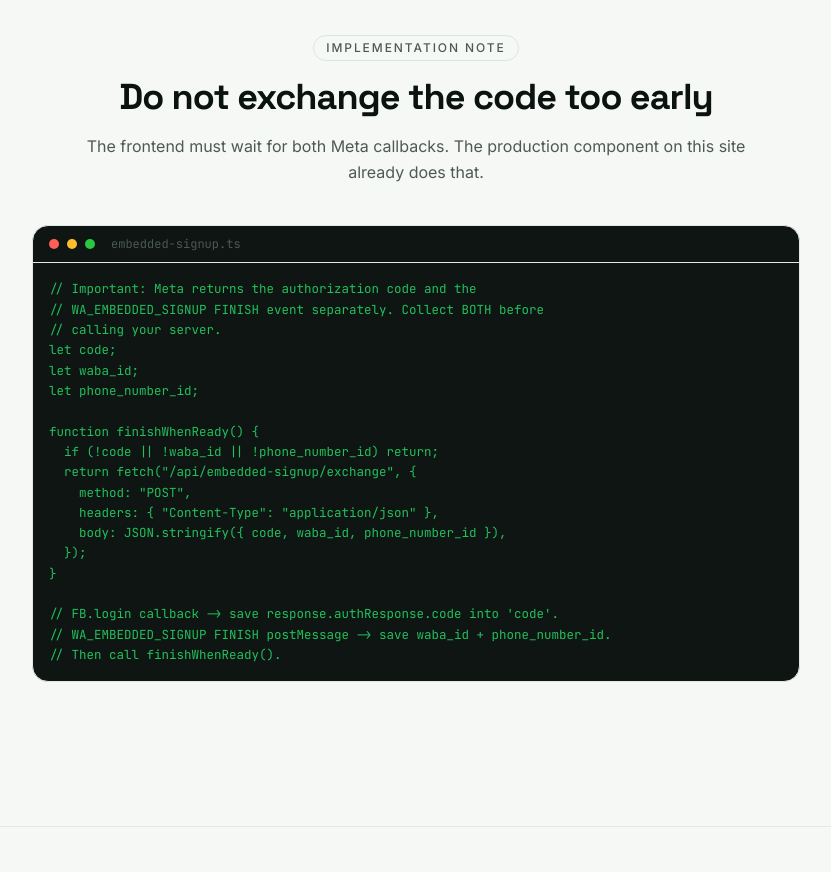
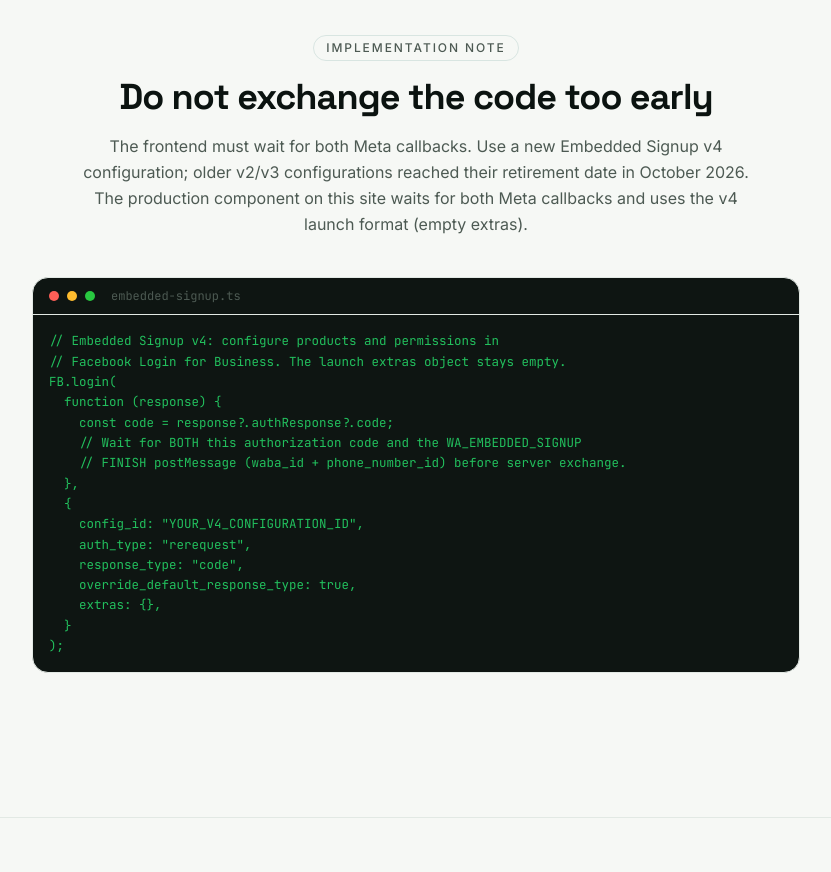
Before and after one commit to mistersingh1000-dev/whatsappapi-connect-pro-codecraftmarketing, a Next.js app: page /embedded-signup in a window 1280 px wide. Shown: the part 1340-2212 px from the top of the page, without its empty margins (224-1055 px from the left). Built offline with nearby package versions, Linux system fonts and the light colour scheme; no server answers.

Commit message:
Document Embedded Signup v4 configuration and callbacks

```diff
--- a/app/embedded-signup/page.tsx
+++ b/app/embedded-signup/page.tsx
@@ -11,25 +11,22 @@ export const metadata: Metadata = {
     "Use Meta Embedded Signup to connect a customer's Business Portfolio, WhatsApp Business Account and phone number to WhatsApp Connect Pro.",
 };
 
-const sdkCode = `// Important: Meta returns the authorization code and the
-// WA_EMBEDDED_SIGNUP FINISH event separately. Collect BOTH before
-// calling your server.
-let code;
-let waba_id;
-let phone_number_id;
-
-function finishWhenReady() {
-  if (!code || !waba_id || !phone_number_id) return;
-  return fetch("/api/embedded-signup/exchange", {
-    method: "POST",
-    headers: { "Content-Type": "application/json" },
-    body: JSON.stringify({ code, waba_id, phone_number_id }),
-  });
-}
-
-// FB.login callback -> save response.authResponse.code into 'code'.
-// WA_EMBEDDED_SIGNUP FINISH postMessage -> save waba_id + phone_number_id.
-// Then call finishWhenReady().`;
+const sdkCode = `// Embedded Signup v4: configure products and permissions in
+// Facebook Login for Business. The launch extras object stays empty.
+FB.login(
+  function (response) {
+    const code = response?.authResponse?.code;
+    // Wait for BOTH this authorization code and the WA_EMBEDDED_SIGNUP
+    // FINISH postMessage (waba_id + phone_number_id) before server exchange.
+  },
+  {
+    config_id: "YOUR_V4_CONFIGURATION_ID",
+    auth_type: "rerequest",
+    response_type: "code",
+    override_default_response_type: true,
+    extras: {},
+  }
+);`
 
 export default function EmbeddedSignupPage() {
   return (
@@ -66,7 +63,7 @@ export default function EmbeddedSignupPage() {
         <SectionHeading
           eyebrow="Implementation note"
           title="Do not exchange the code too early"
-          subtitle="The frontend must wait for both Meta callbacks. The production component on this site already does that."
+          subtitle="The frontend must wait for both Meta callbacks. Use a new Embedded Signup v4 configuration; older v2/v3 configurations reached their retirement date in October 2026. The production component on this site waits for both Meta callbacks and uses the v4 launch format (empty extras)."
         />
         <div className="mx-auto mt-10 max-w-3xl">
           <CodeBlock title="embedded-signup.ts" code={sdkCode} />
```
